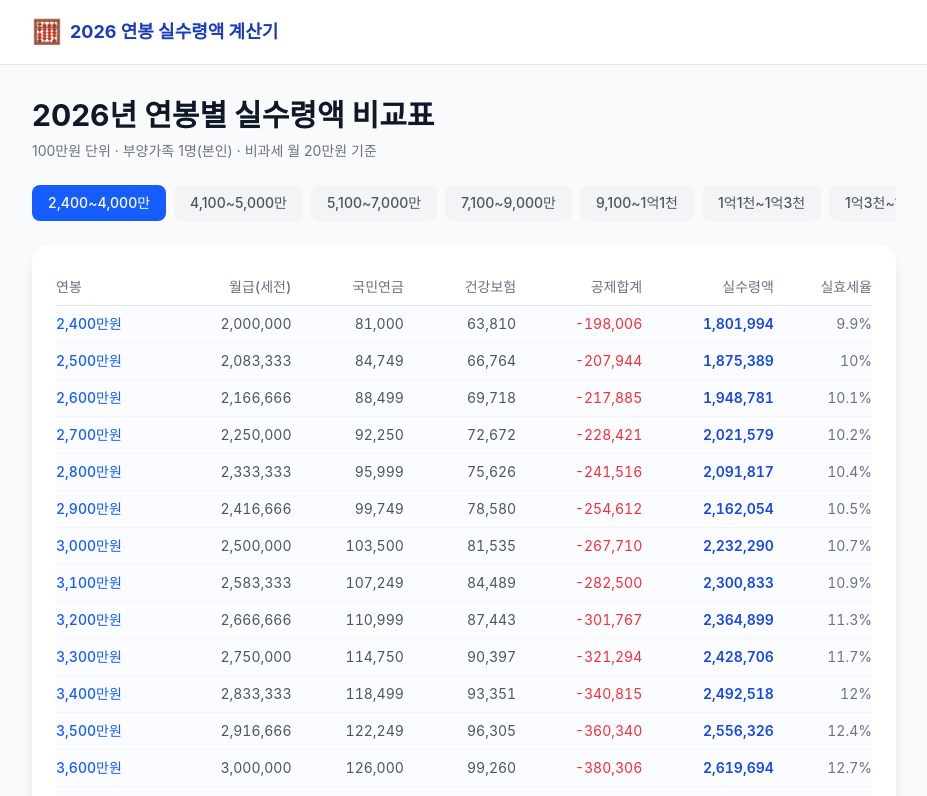
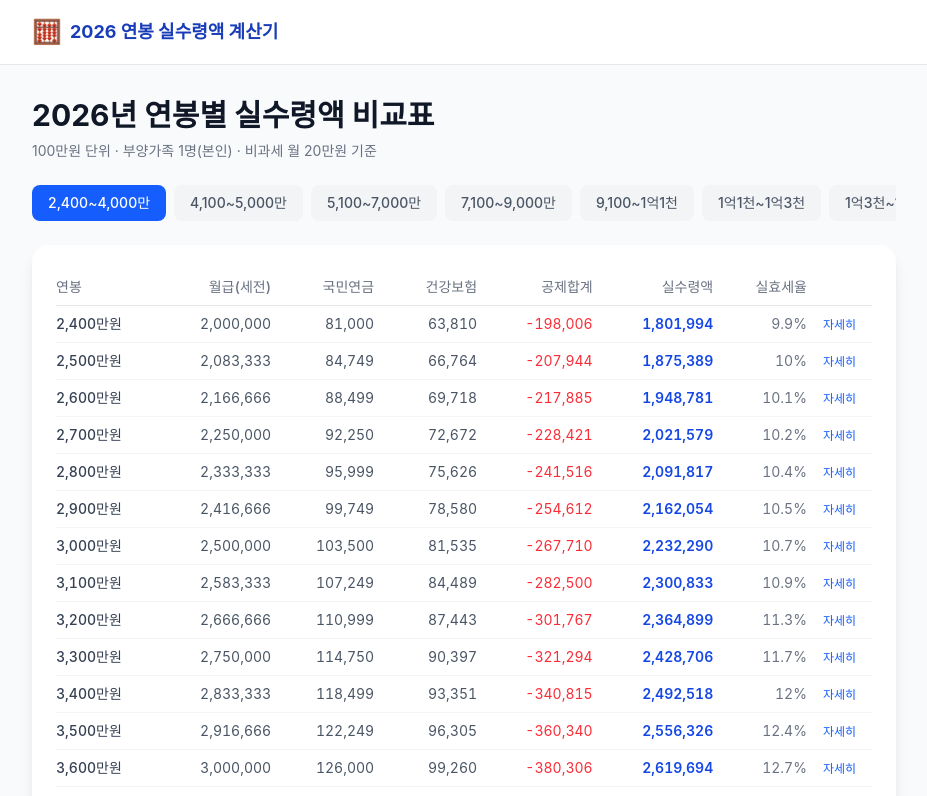
Before and after one commit to thingineeer/salary-calculator, a Next.js app: page /salary in a window 1280 px wide. Shown: the top 796 px of the page, without its empty margins (176-1103 px from the left). Built offline with nearby package versions, Linux system fonts and the light colour scheme; a web font is replaced by a local one.

Commit message:
feat: 연봉 비교표 페이지에 '자세히' 링크 컬럼 추가
- 모든 연봉 행에 상세 페이지 연결 '자세히' 링크 추가
- 126개 전체 상세 페이지 존재하므로 hasDetailPage 분기 제거

```diff
--- a/src/app/salary/page.tsx
+++ b/src/app/salary/page.tsx
@@ -5,7 +5,6 @@ import Link from 'next/link';
 import { calculateSalary } from '@/lib/salary-calculator';
 import { DEFAULT_NON_TAXABLE_ALLOWANCE } from '@/lib/constants';
 import { formatNumber } from '@/lib/format';
-import { SALARY_AMOUNTS } from '@/lib/salary-seo-data';
 
 const TABS = [
   { label: '2,400~4,000만', min: 2400, max: 4000 },
@@ -91,29 +90,18 @@ export default function SalaryTablePage() {
                 <th className="text-right py-2 px-2 font-medium hidden sm:table-cell">건강보험</th>
                 <th className="text-right py-2 px-2 font-medium">공제합계</th>
                 <th className="text-right py-2 px-2 font-medium">실수령액</th>
-                <th className="text-right py-2 pl-2 font-medium">실효세율</th>
+                <th className="text-right py-2 px-2 font-medium">실효세율</th>
+                <th className="py-2 pl-2"></th>
               </tr>
             </thead>
             <tbody>
-              {rows.map((row) => {
-                const hasDetailPage = SALARY_AMOUNTS.includes(row.salary);
-                const salaryLabel = `${formatNumber(row.salary)}만원`;
-
-                return (
+              {rows.map((row) => (
                   <tr
                     key={row.salary}
-                    className={`border-b border-gray-100 dark:border-gray-700/50 hover:bg-blue-50/50 dark:hover:bg-blue-900/10 transition-colors ${
-                      hasDetailPage ? 'bg-blue-50/30 dark:bg-blue-900/5' : ''
-                    }`}
+                    className="border-b border-gray-100 dark:border-gray-700/50 hover:bg-blue-50/50 dark:hover:bg-blue-900/10 transition-colors"
                   >
                     <td className="py-2 pr-2 font-medium text-gray-700 dark:text-gray-200 whitespace-nowrap">
-                      {hasDetailPage ? (
-                        <Link href={`/salary/${row.salary}`} className="text-blue-600 dark:text-blue-400 hover:underline">
-                          {salaryLabel}
-                        </Link>
-                      ) : (
-                        salaryLabel
-                      )}
+                      {formatNumber(row.salary)}만원
                     </td>
                     <td className="py-2 px-2 text-right text-gray-600 dark:text-gray-400 whitespace-nowrap">
                       {formatNumber(row.monthlySalary)}
@@ -130,12 +118,19 @@ export default function SalaryTablePage() {
                     <td className="py-2 px-2 text-right font-semibold text-blue-700 dark:text-blue-300 whitespace-nowrap">
                       {formatNumber(row.netSalary)}
                     </td>
-                    <td className="py-2 pl-2 text-right text-gray-500 dark:text-gray-400 whitespace-nowrap">
+                    <td className="py-2 px-2 text-right text-gray-500 dark:text-gray-400 whitespace-nowrap">
                       {row.effectiveTaxRate}%
                     </td>
+                    <td className="py-2 pl-2 whitespace-nowrap">
+                      <Link
+                        href={`/salary/${row.salary}`}
+                        className="text-xs text-blue-600 dark:text-blue-400 hover:underline"
+                      >
+                        자세히
+                      </Link>
+                    </td>
                   </tr>
-                );
-              })}
+              ))}
             </tbody>
           </table>
         </div>
```
